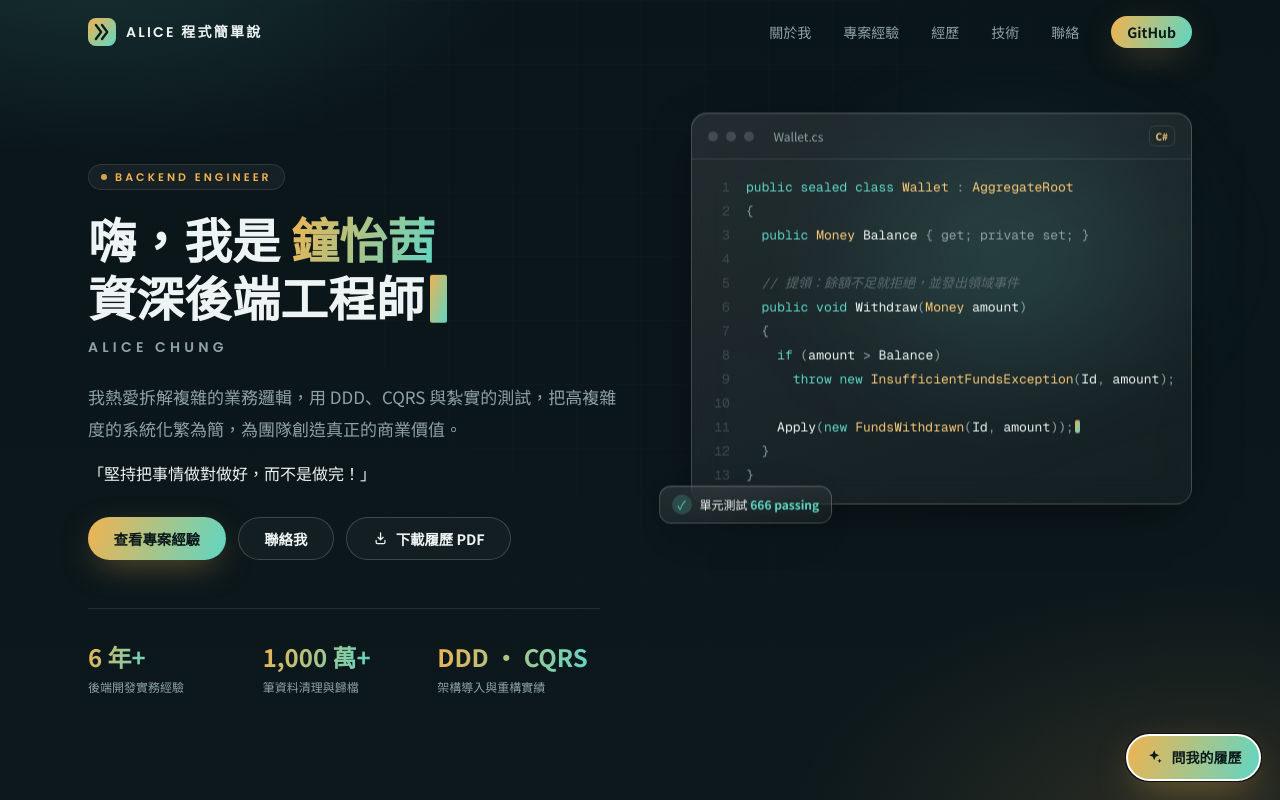
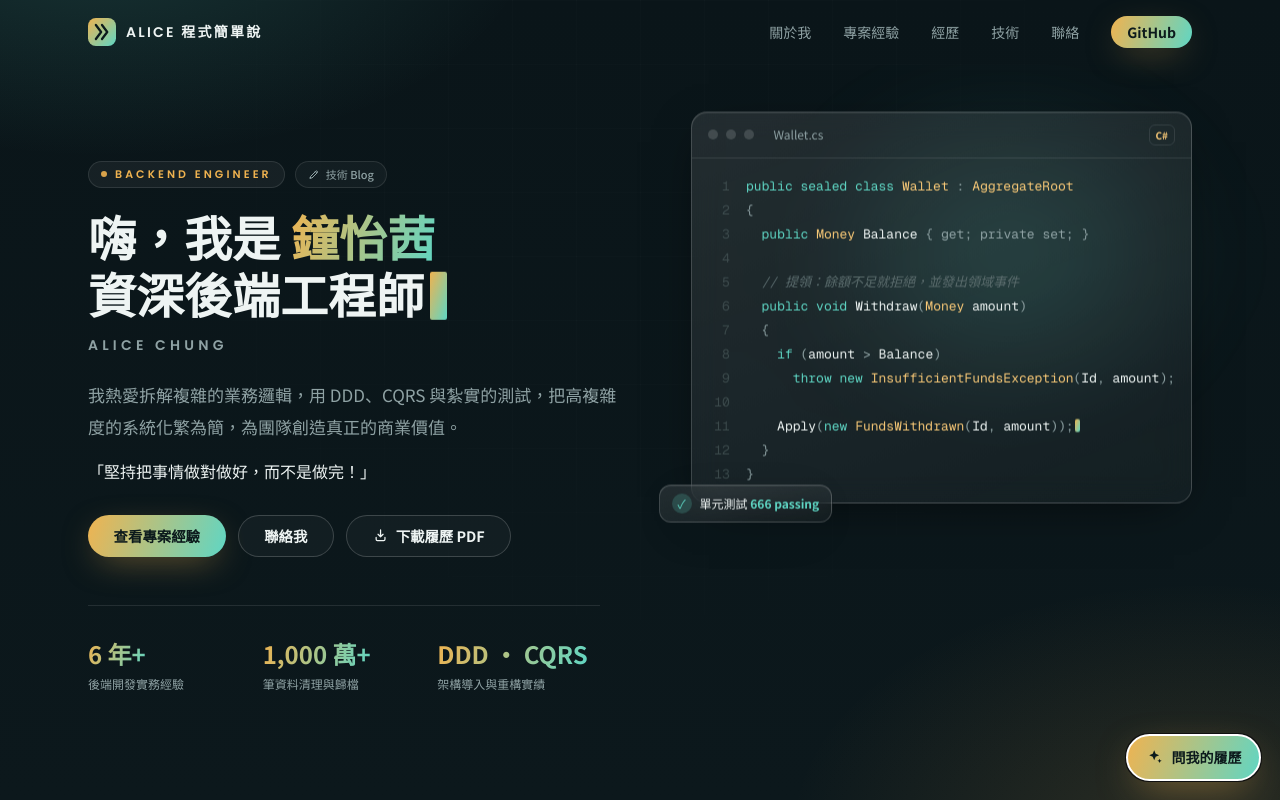
Before and after one commit to melon1313/AliceBlog, a Next.js app: page / in a window 1280 px wide. Shown: the top 800 px of the page. Built offline with nearby package versions, Linux system fonts and the light colour scheme.

Commit message:
加入技術blog 按鈕

```diff
--- a/app/page.tsx
+++ b/app/page.tsx
@@ -1,5 +1,5 @@
 import Image from "next/image";
-import { Chevron, CodePanel, CONTACT_ICONS } from "@/components/icons";
+import { Chevron, CodePanel, CONTACT_ICONS, PenIcon } from "@/components/icons";
 import { CONTACTS } from "@/components/site-data";
 import { Parallax, Reveal, CountUp } from "@/components/motion";
 import { DownloadResumeButton } from "@/components/download-resume-button";
@@ -104,10 +104,19 @@ export default function Home() {
 
         <div className="relative mx-auto grid max-w-6xl items-center gap-12 px-4 pb-20 pt-16 sm:px-6 lg:grid-cols-[1.05fr_0.95fr] lg:gap-16 lg:pb-28 lg:pt-24">
           <div>
-            <p className="hero-in inline-flex items-center gap-2 rounded-full border border-hair bg-white/5 px-3 py-1 font-display text-[11px] font-semibold tracking-[0.28em] text-cyan backdrop-blur-sm">
-              <span className="h-1.5 w-1.5 animate-pulse-glow rounded-full bg-cyan" />
-              BACKEND ENGINEER
-            </p>
+            <div className="hero-in flex flex-wrap items-center gap-2.5">
+              <p className="inline-flex items-center gap-2 rounded-full border border-hair bg-white/5 px-3 py-1 font-display text-[11px] font-semibold tracking-[0.28em] text-cyan backdrop-blur-sm">
+                <span className="h-1.5 w-1.5 animate-pulse-glow rounded-full bg-cyan" />
+                BACKEND ENGINEER
+              </p>
+              <a
+                href="/blog"
+                className="chip inline-flex items-center gap-1.5 rounded-full px-3 py-1 text-[11px] font-medium text-fg-dim transition-colors hover:text-cyan"
+              >
+                <PenIcon className="h-3 w-3" />
+                技術 Blog
+              </a>
+            </div>
             <h1
               className="hero-in mt-5 text-4xl font-bold leading-[1.2] text-fg sm:text-5xl"
               style={{ animationDelay: "80ms" }}
```
